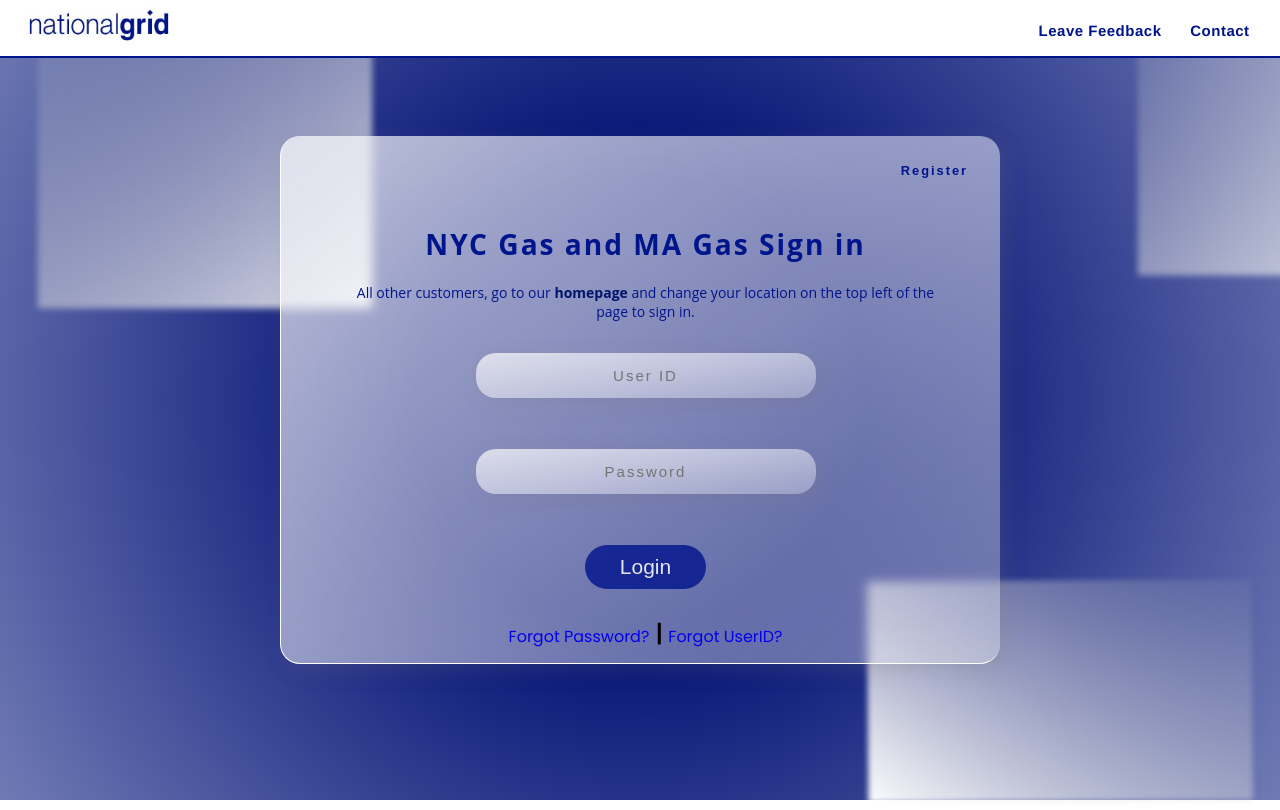
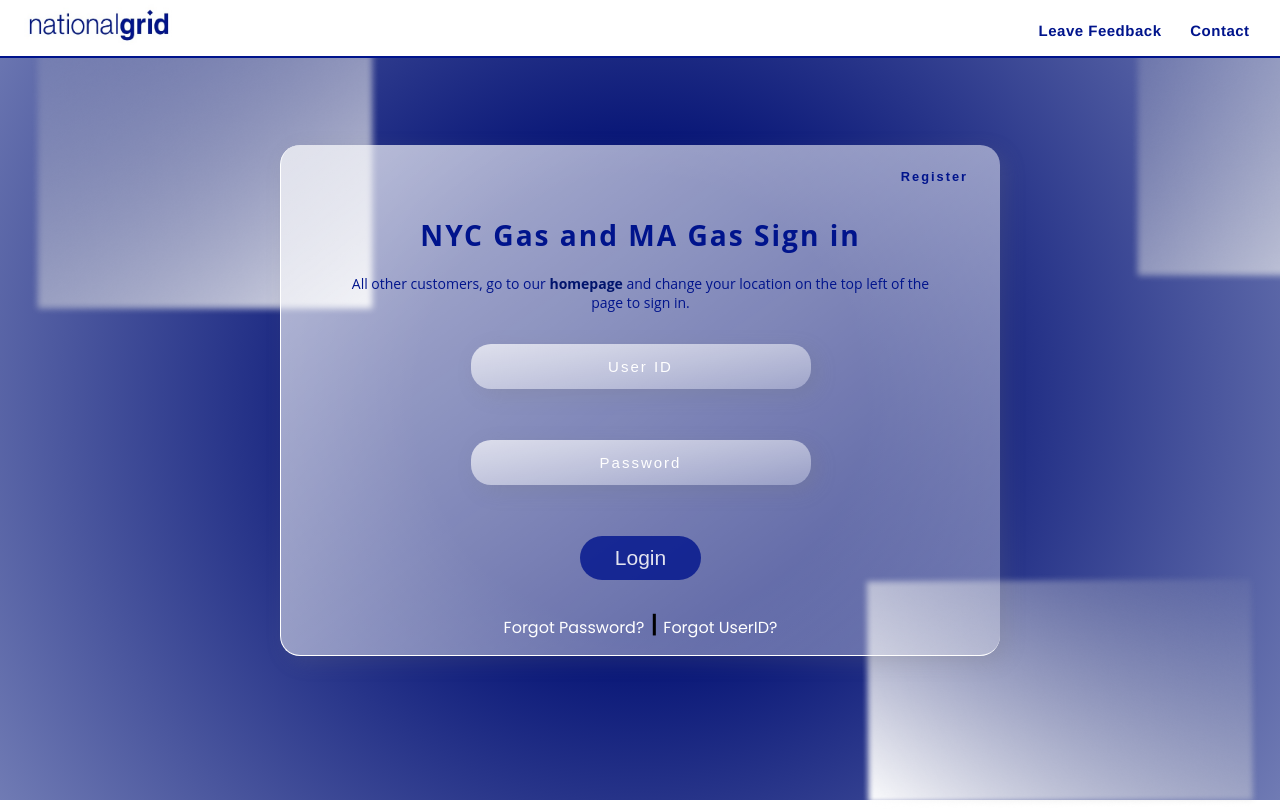
Before and after one commit to nirmaperera/NationalGridRedesign, a React (Create React App) app: page / in a window 1280 px wide. Shown: the top 810 px of the page. Built offline with nearby package versions, Linux system fonts and the light colour scheme.

Commit message:
fixed safari css glitch

```diff
--- a/src/components/credentials/login/login.scss
+++ b/src/components/credentials/login/login.scss
@@ -53,10 +53,13 @@ background: radial-gradient(circle, rgba(2,16,115,1) 30%, rgba(112,123,180,1) 10
 
 .base-container a{
 	text-decoration: none;
+	color:white
 }
 
+
+
 .base-container a:visited{
-	color: $secondary-blue;
+	color: white;
 }
 
 .bold-line{
@@ -65,7 +68,7 @@ background: radial-gradient(circle, rgba(2,16,115,1) 30%, rgba(112,123,180,1) 10
 }
 
 a.homeLink{
-	color: $secondary-blue;
+	color: $secondary-blue !important;
 	font-weight: bold;
 }
 
@@ -120,6 +123,9 @@ a.homeLink{
 
 
 						}
+						::placeholder{
+							color: #fff;;
+						}
 }
 
 .text {
@@ -173,22 +179,18 @@ a.homeLink{
 	position: relative;
 	height: 65%;
 	z-index: 99;
-	padding: 17px 10px;
 	padding-top:0;
 	padding-right:0;
 	height: 510px;
 	overflow: hidden;
-	transition: backdrop-filter 0.5s;
-	backdrop-filter: blur(0.25rem);
 	border-left: 1px solid white;
-    border-bottom: 1px solid white;
+	border-bottom: 1px solid white;
 }
 
 
 button.flipbtn{
     display: flex;
     align-self: flex-end;
-	margin-bottom: 15px;
 	padding:32px;
 	cursor: pointer;
 	border-top-right-radius: 20px;
--- a/src/components/credentials/register/register.scss
+++ b/src/components/credentials/register/register.scss
@@ -2,6 +2,7 @@
 
 .base-container{
 	width: 90%;
+	padding-bottom: 20px;
 	@include flexCenter(column);
 			.header-reg{
 				font-size:15px;
@@ -37,6 +38,10 @@
 		box-shadow: 6px 6px 20px rgba(122, 122, 122, 0.212);
 		text-align: center;
 
+	}
+	::placeholder{
+		color:white;
+		font-weight: bolder;
 	}
 }
 
```
Also changed, not shown: src/components/dashboard/dashboard.scss (+7 -19 lines).
